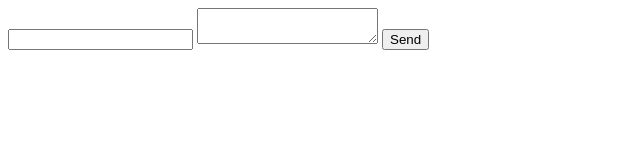
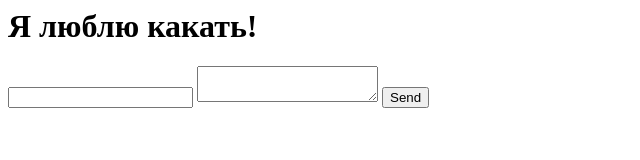
Before and after one commit to Grigorijaaaaats/Grigorijaaaaats.github.io, a plain HTML site: page index.html in a window 1280 px wide. Shown: the whole page, without its empty margins (0-640 px from the left). Drawn offline with Linux system fonts and the light colour scheme.

Commit message:
Update index.html

```diff
--- a/index.html
+++ b/index.html
@@ -2,9 +2,14 @@
   <head>
     <link rel="shortcut icon" type="image/jpg" href="/logo.jpg"/>
   </head>
+  <body>
+    <div class="header">
+      <h1>Я люблю какать!</h1>
+    </div>
   <form action="https://formspree.io/f/mdovyork" method="POST">
     <input type="email" name="_replyto">
     <textarea name="body">
     </textarea>
     <input type="submit" value="Send">
   </form>
+  </body>
```
